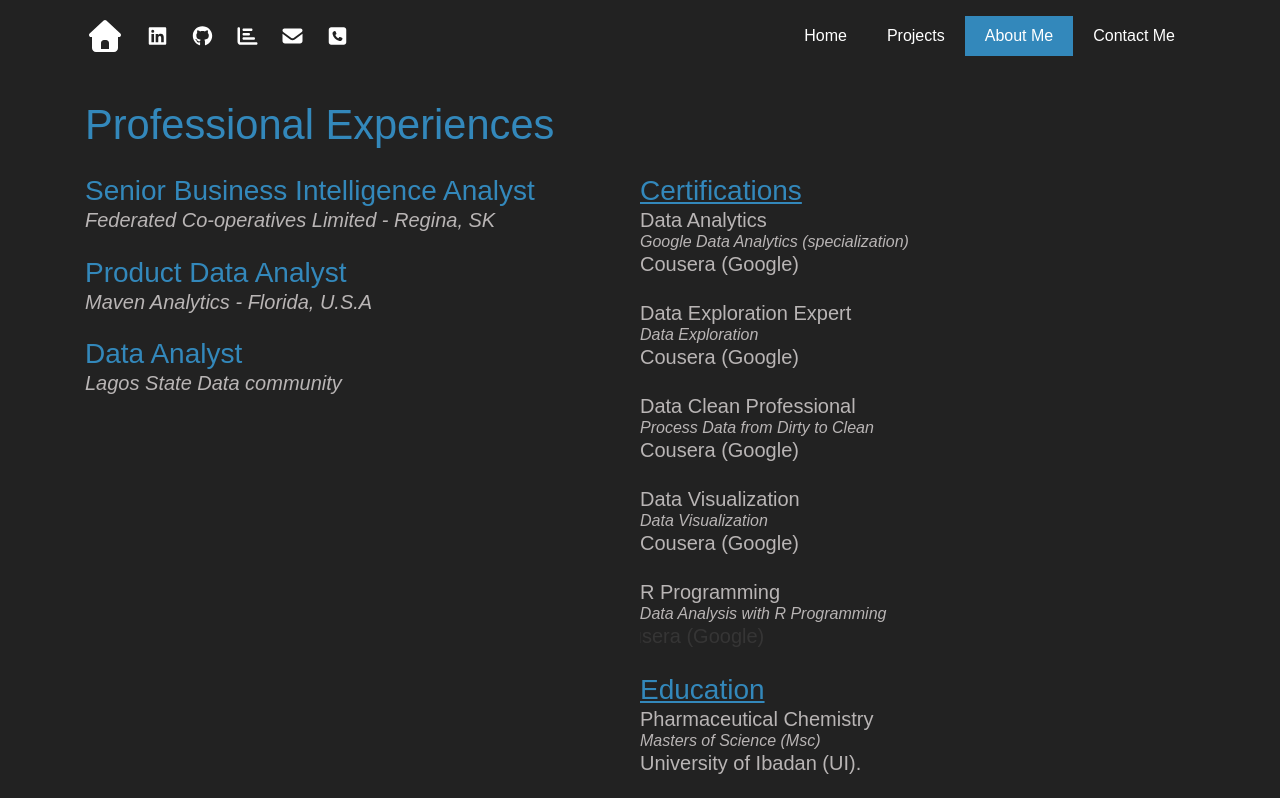
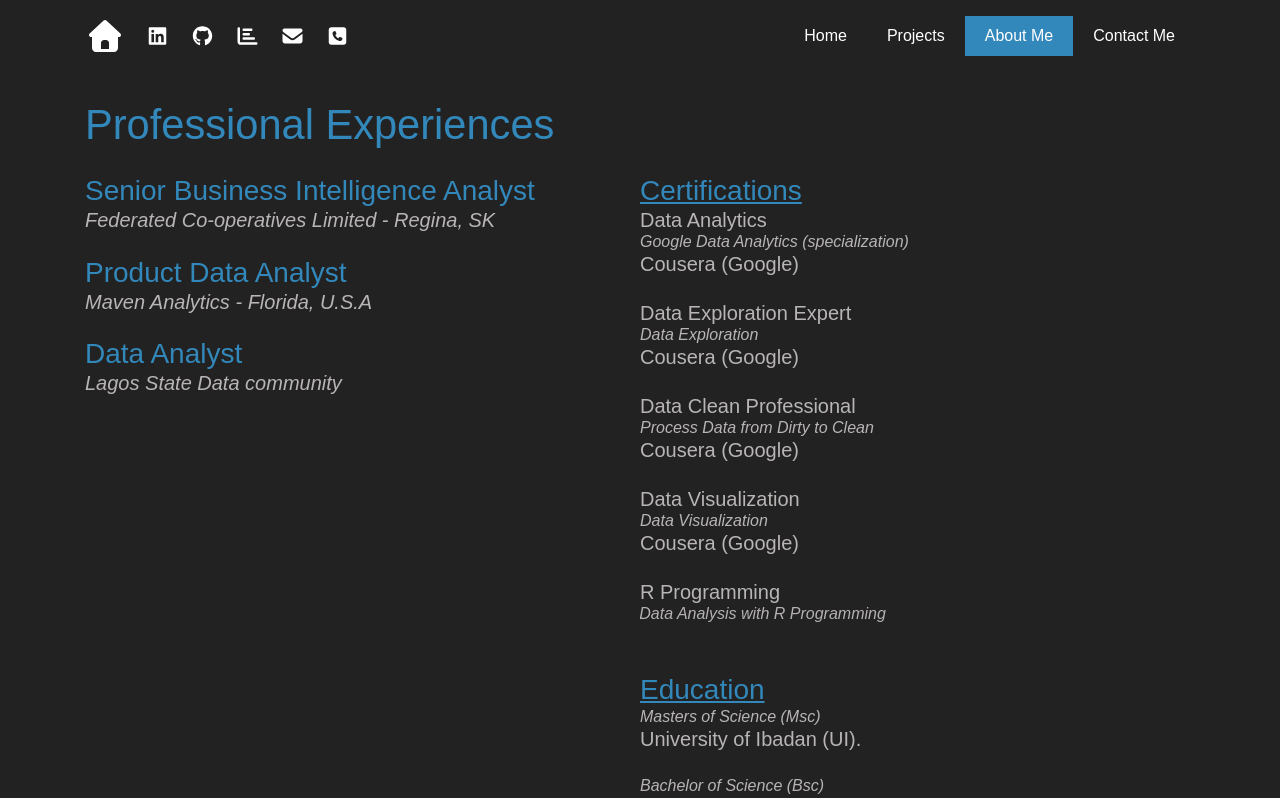
Before and after one commit to DafetiteOgaga/mayowa_adeniyi, a React (Create React App) app in the folder adeniyimayowa/: page /about-me in a window 1280 px wide. Shown: the top 798 px of the page. Built offline with nearby package versions, Linux system fonts and the light colour scheme; a web font is replaced by a local one.

Commit message:
aboutme.js: removed courses

```diff
--- a/adeniyimayowa/src/components/aboutme.js
+++ b/adeniyimayowa/src/components/aboutme.js
@@ -88,10 +88,10 @@ function AboutMe() {
                                         style={{
                                             animationDelay: `${eIdx * 0.8}s`,
                                         }}>
-                                            <h5 className="mb-0 swap-animate swap-slide-bottom"
+                                            {/* <h5 className="mb-0 swap-animate swap-slide-bottom"
                                             style={{
                                                 animationDelay: `${eIdx * 0.8 * 1}s`,
-                                            }}>{edu.course}</h5>
+                                            }}>{edu.course}</h5> */}
                                             <h6 className="mb-0 italic swap-animate swap-slide-bottom"
                                             style={{
                                                 animationDelay: `${eIdx * 0.8 * 1.3}s`,
```
